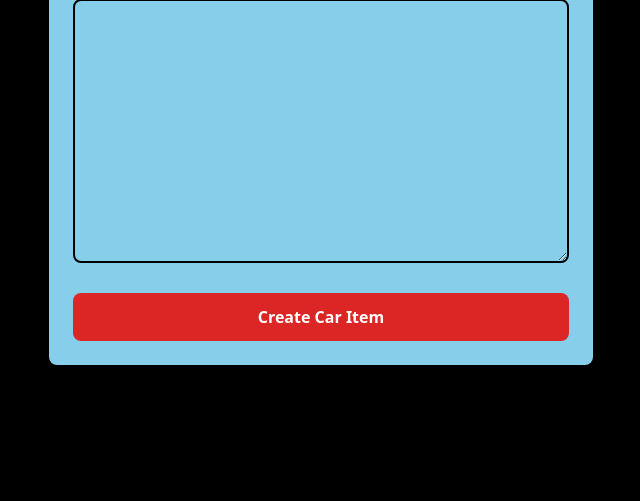
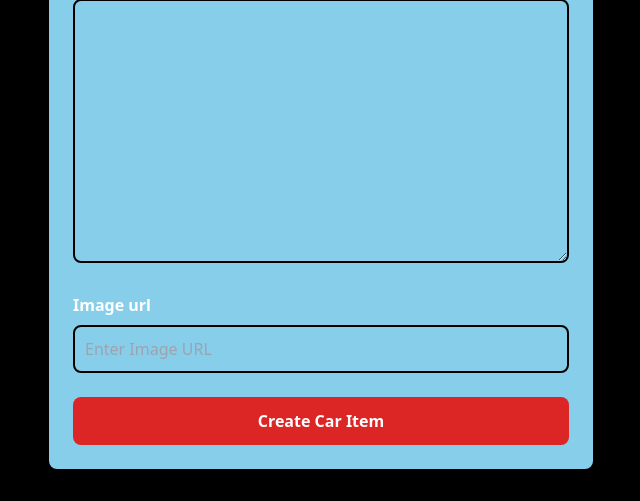
Before and after one commit to AryaGilangP/the-diecast-shop, a Django app: page /create-car-item in a window 1280 px wide. Shown: the part 883-1384 px from the top of the page, without its empty margins (319-959 px from the left). Before the commit the page ends 1248 px from the top, so only its background shows below. Run offline with Django 5.2, Linux system fonts and the light colour scheme; some libraries are stand-ins or nearby versions.

Commit message:
membuat forms untuk input image url

```diff
--- a/the-diecast-shop/main/forms.py
+++ b/the-diecast-shop/main/forms.py
@@ -1,7 +1,11 @@
 from django.forms import ModelForm
+from django import forms
 from main.models import CarItems
 
 class CarItemsForm(ModelForm):
     class Meta:
         model = CarItems
-        fields = ["name", "price", "description", "model_number", "user_reviews"]
+        fields = ["name", "price", "description", "model_number", "user_reviews", "image_url"]
+        widgets = {
+            'image_url': forms.URLInput(attrs={'class': 'form-control', 'placeholder': 'Enter Image URL'}),
+        }
--- a/the-diecast-shop/main/models.py
+++ b/the-diecast-shop/main/models.py
@@ -10,3 +10,4 @@ class CarItems(models.Model):
     description = models.TextField(max_length=250)
     model_number = models.IntegerField()
     user_reviews = models.TextField(max_length=500)
+    image_url = models.URLField(max_length=500, null=True, blank=True)
--- a/the-diecast-shop/main/templates/register.html
+++ b/the-diecast-shop/main/templates/register.html
@@ -10,7 +10,7 @@
   <!-- Mengubah background menjadi transparan dan memperbesar input -->
   <div class="max-w-md w-full space-y-8" style="background-color: rgba(135, 206, 235, 0.5); padding: 20px; border-radius: 10px;">
     <div>
-      <h2 class="mt-6 text-center text-red-600 text-3xl font-extrabold">
+      <h2 class="mt-6 text-center text-white-600 text-3xl font-extrabold">
         Create your account
       </h2>
     </div>
@@ -24,7 +24,6 @@
               {{ field.label }}
             </label>
             <div class="relative">
-              <!-- Menambahkan class CSS secara manual ke field -->
               {{ field }}
             </div>
             {% if field.errors %}
@@ -37,7 +36,6 @@
       </div>
 
       <div>
-        <!-- Memperluas tombol "Register" agar sejajar dengan input box -->
         <button type="submit" class="group relative w-full flex justify-center py-2 px-4 border border-transparent text-sm font-medium rounded-md text-white bg-red-600 hover:bg-red-700 focus:outline-none focus:ring-2 focus:ring-offset-2 focus:ring-red-500">
           Register
         </button>
```
Also changed, not shown: the-diecast-shop/main/templates/card_car.html (+11 -1 lines), the-diecast-shop/main/migrations/0005_alter_caritems_description_and_more.py (added), the-diecast-shop/main/migrations/0006_caritems_image_url.py (added).
